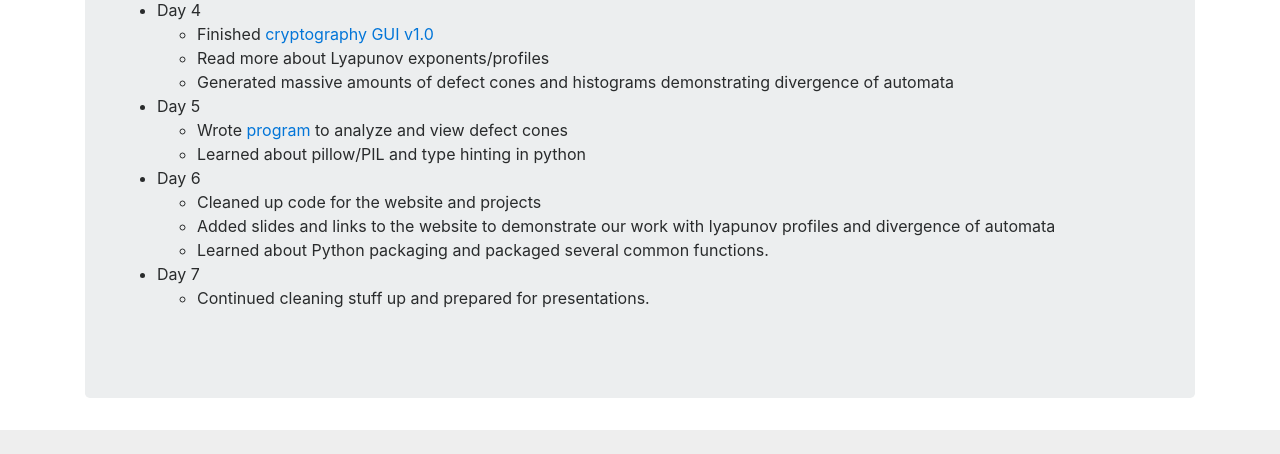
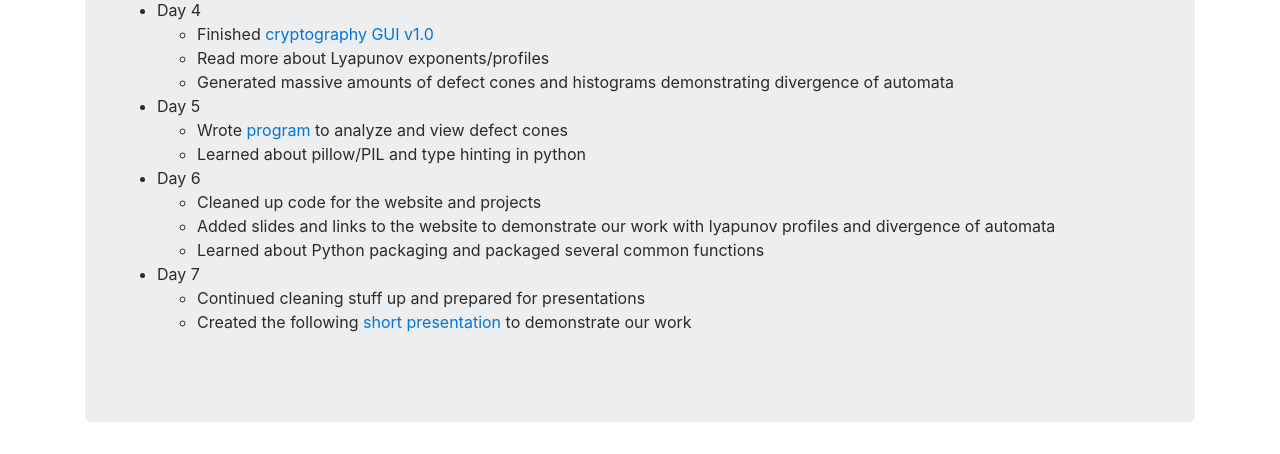
Before and after one commit to riley-martine/cell_auto_site, a PHP site: page / in a window 1280 px wide. Shown: the part 906-1360 px from the top of the page. Before the commit the page ends 1336 px from the top, so only its background shows below. Run offline with PHP 8.4, Linux system fonts and the light colour scheme; some libraries are stand-ins or nearby versions.

Commit message:
Updated the log

```diff
--- a/index.php
+++ b/index.php
@@ -69,12 +69,13 @@
         <li>Day 6<ul>
 		<li>Cleaned up code for the website and projects</li>
 		<li>Added slides and links to the website to demonstrate our work with lyapunov profiles and divergence of automata</li>
-		<li>Learned about Python packaging and packaged several common functions.</li>
+		<li>Learned about Python packaging and packaged several common functions</li>
         </ul></li>
 
 
 	<li>Day 7<ul>
-		<li>Continued cleaning stuff up and prepared for presentations.</li>
+		<li>Continued cleaning stuff up and prepared for presentations</li>
+		<li>Created the following <a href=https://docs.google.com/presentation/d/13iXdrosvmNsd6SGCLp-m4eQd0pPrJbjSR2VOYP8Q48M/edit#slide=id.g1b20a42941_0_5short>short presentation</a> to demonstrate our work
         </ul></li>
 
 
```
